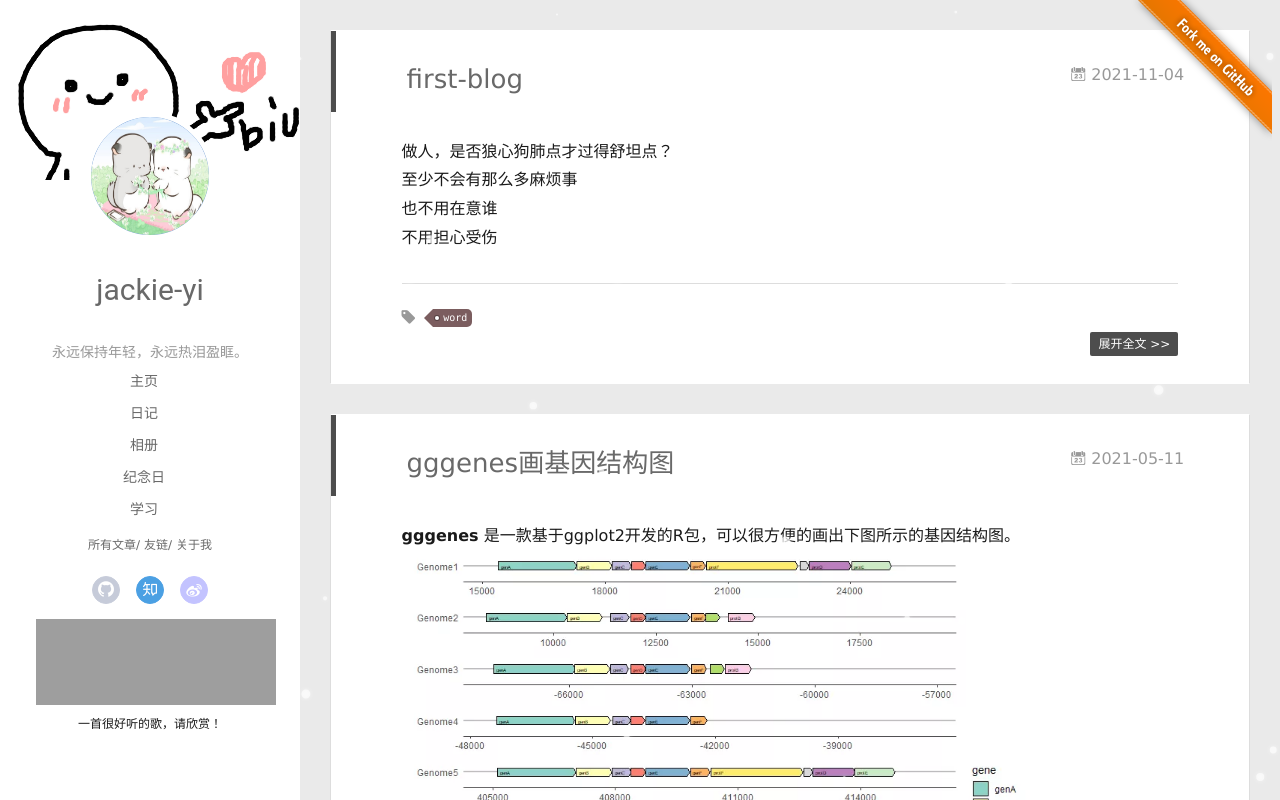
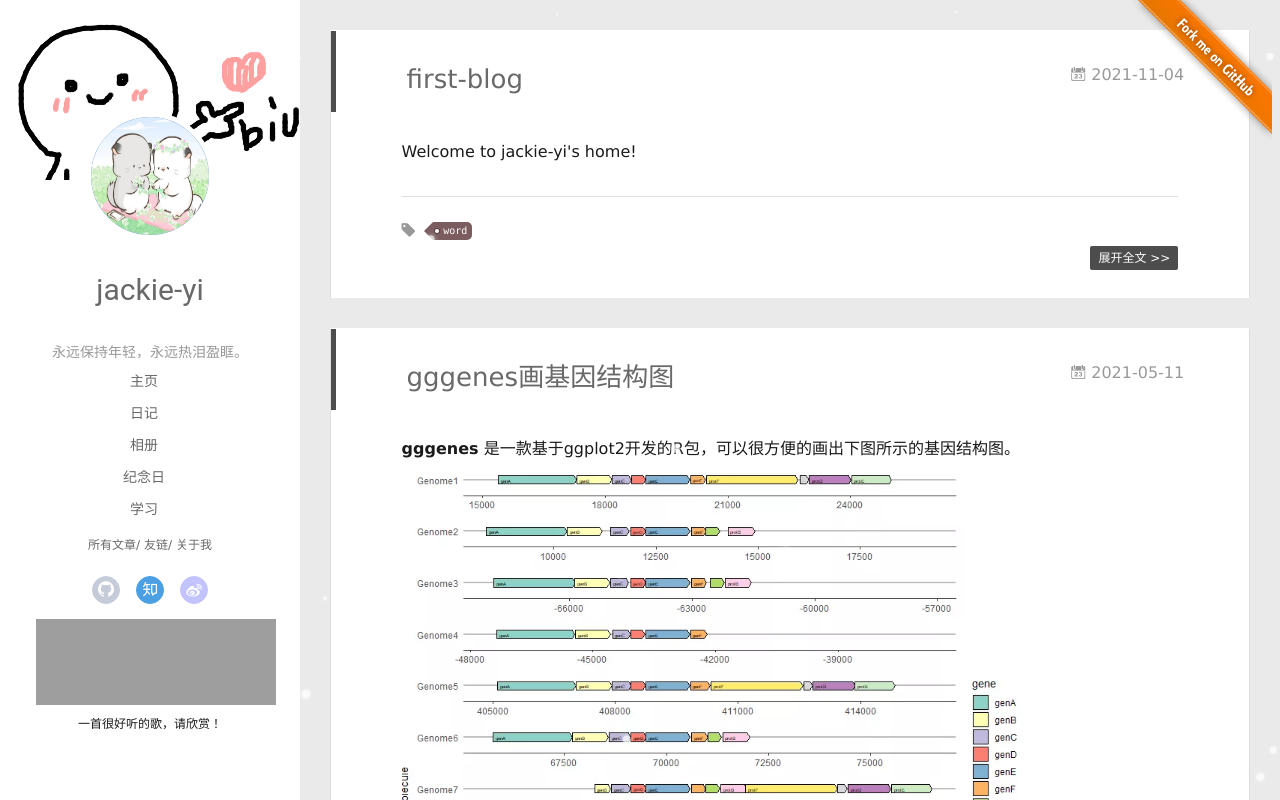
Before and after one commit to Jackie-Yi/jackie-yi.github.io, a plain HTML site: page index.html in a window 1280 px wide. Drawn offline with Linux system fonts and the light colour scheme; some packages are replaced by stand-ins of ours; no server answers; grey boxes are pictures that could not be loaded; a script that the page names is missing.

Commit message:
Update index.html

```diff
--- a/index.html
+++ b/index.html
@@ -281,7 +281,7 @@
 
   <div class="article-entry" itemprop="articleBody">
 
-    <p>做人，是否狼心狗肺点才过得舒坦点？<br>至少不会有那么多麻烦事<br>也不用在意谁<br>不用担心受伤</p>
+    <p>Welcome to jackie-yi's home!</p>
 
 
 
```
